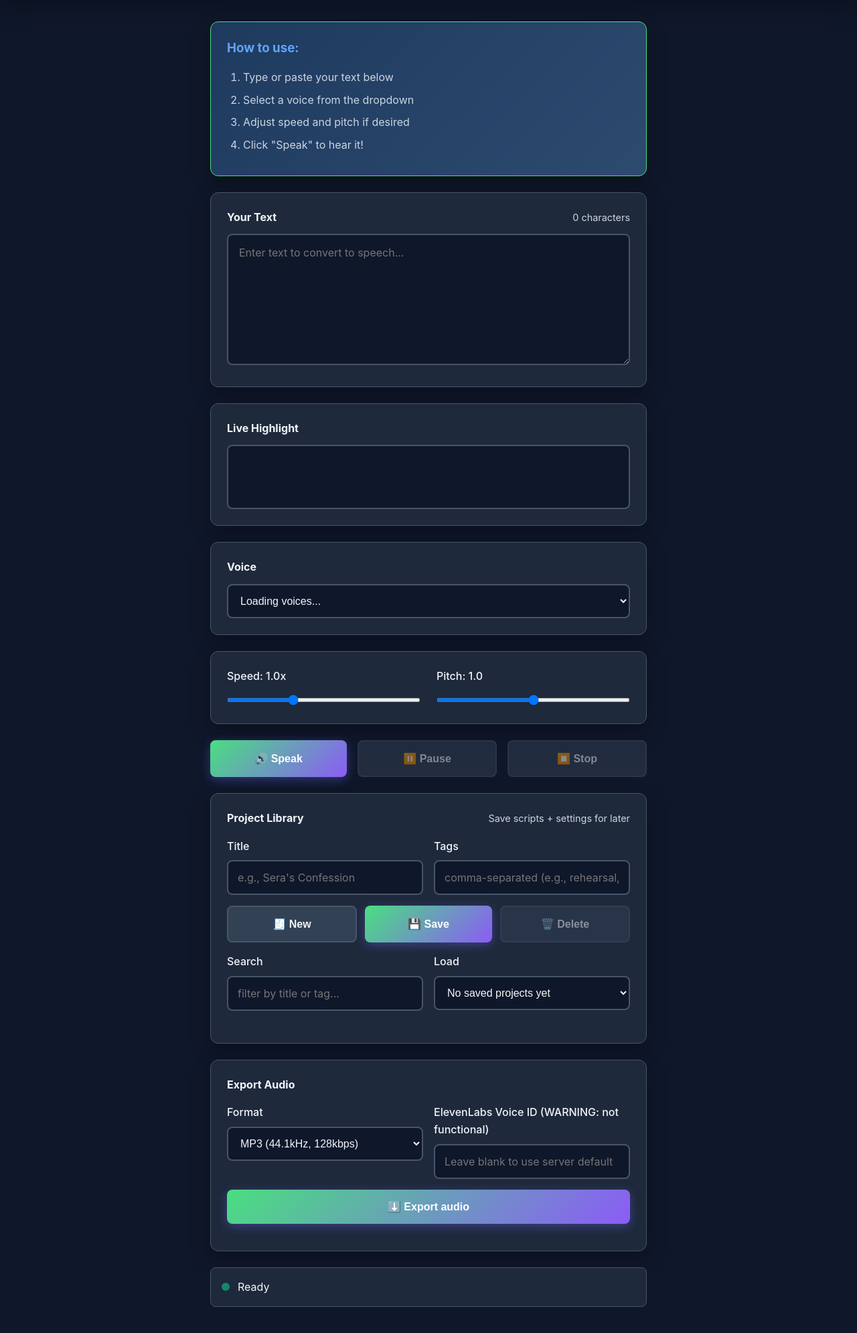
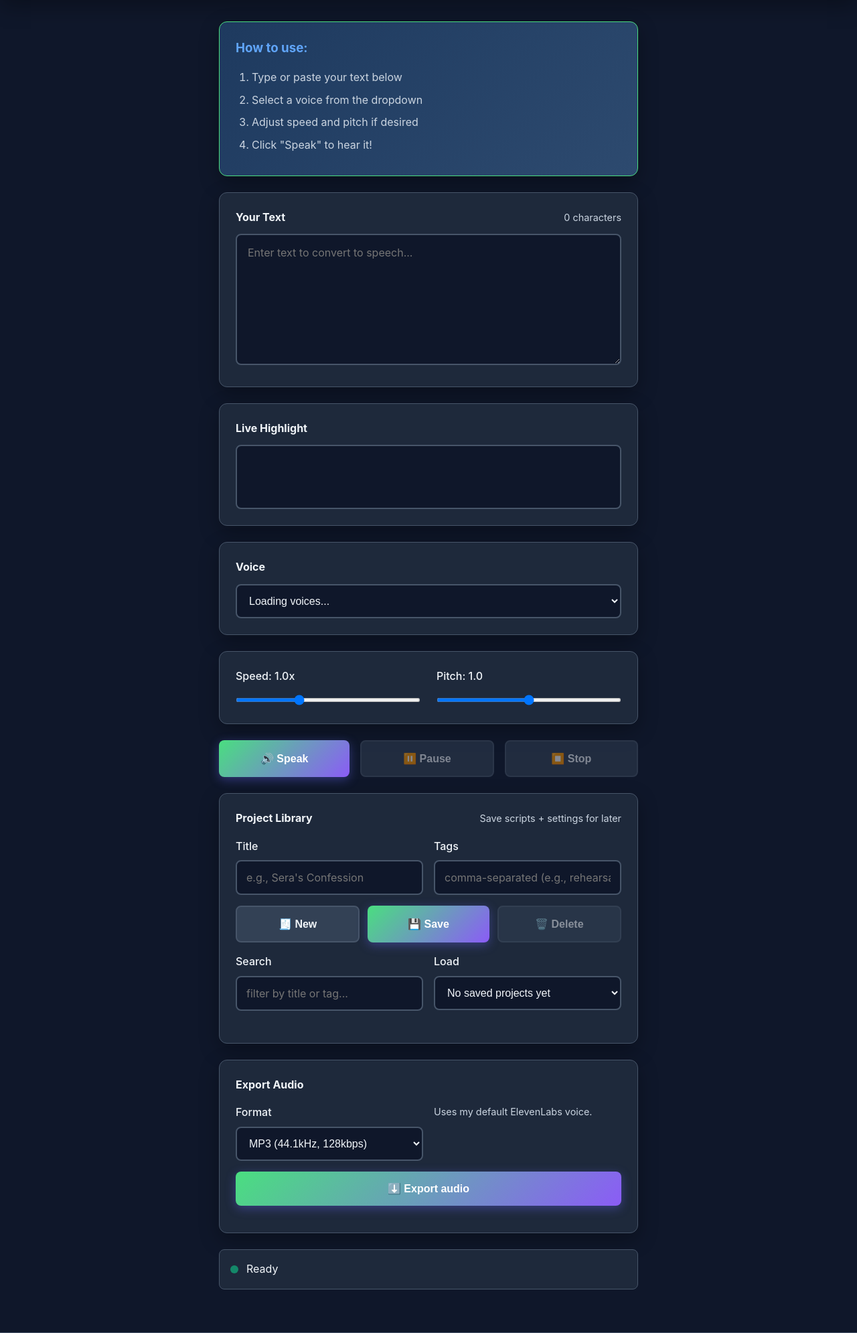
Before and after one commit to KirbzDaPoyo/playground, a Flask app: page / in a window 1280 px wide. Shown: the part 139-2129 px from the top of the page at 67% size. Run offline with Flask 3, Linux system fonts and the light colour scheme.

Commit message:
Removed unusable custom voice ID function.

```diff
--- a/SOG/static/app.js
+++ b/SOG/static/app.js
@@ -28,7 +28,6 @@ const projectTagsPreview = document.getElementById("project-tags-preview");
 const projectMeta = document.getElementById("project-meta");
 const exportBtn = document.getElementById("export-btn");
 const exportFormat = document.getElementById("export-format");
-const exportVoiceId = document.getElementById("export-voice-id");
 const exportStatus = document.getElementById("export-status");
 
 // Web Speech API
@@ -499,9 +498,6 @@ async function exportAudio() {
       output_format: exportFormat.value,
     };
 
-    const voiceId = exportVoiceId.value.trim();
-    if (voiceId) payload.voice_id = voiceId;
-
     const resp = await fetch("/api/tts", {
       method: "POST",
       headers: { "Content-Type": "application/json" },
--- a/SOG/templates/index.html
+++ b/SOG/templates/index.html
@@ -156,10 +156,9 @@
             </select>
           </div>
 
-          <div class="control-group">
-            <label for="export-voice-id">ElevenLabs Voice ID (WARNING: not functional)</label>
-            <input id="export-voice-id" type="text" placeholder="Leave blank to use server default" />
-          </div>
+          <p class="project-hint">
+            Uses my default ElevenLabs voice.
+          </p>
         </div>
 
         <div class="project-actions">
```
